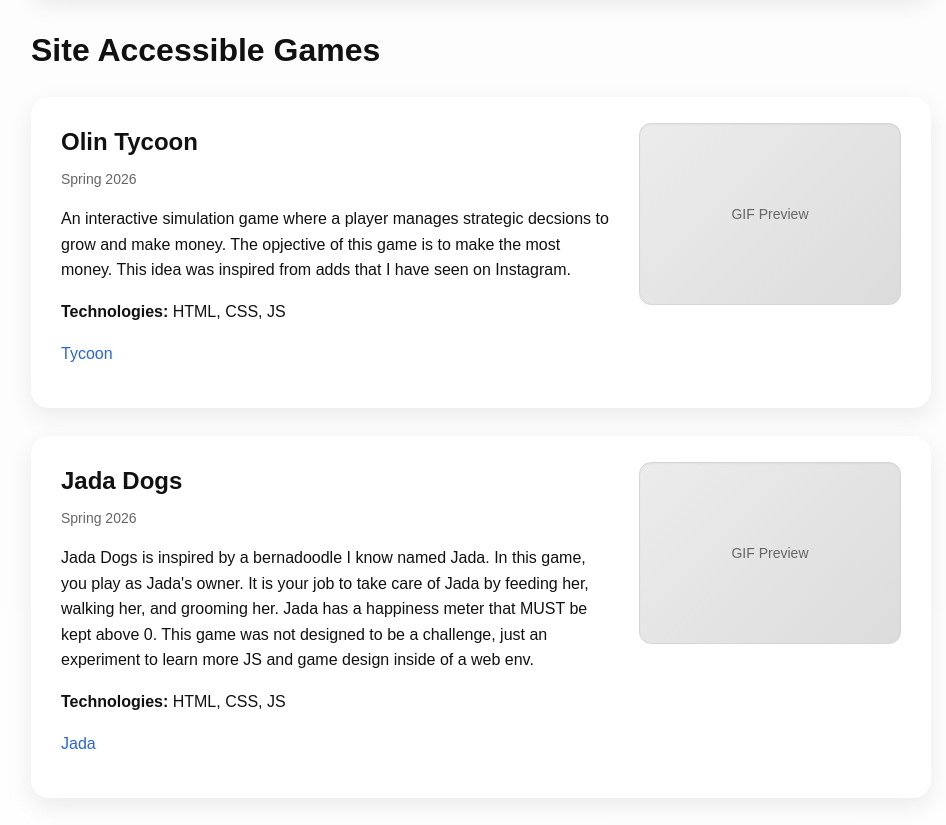
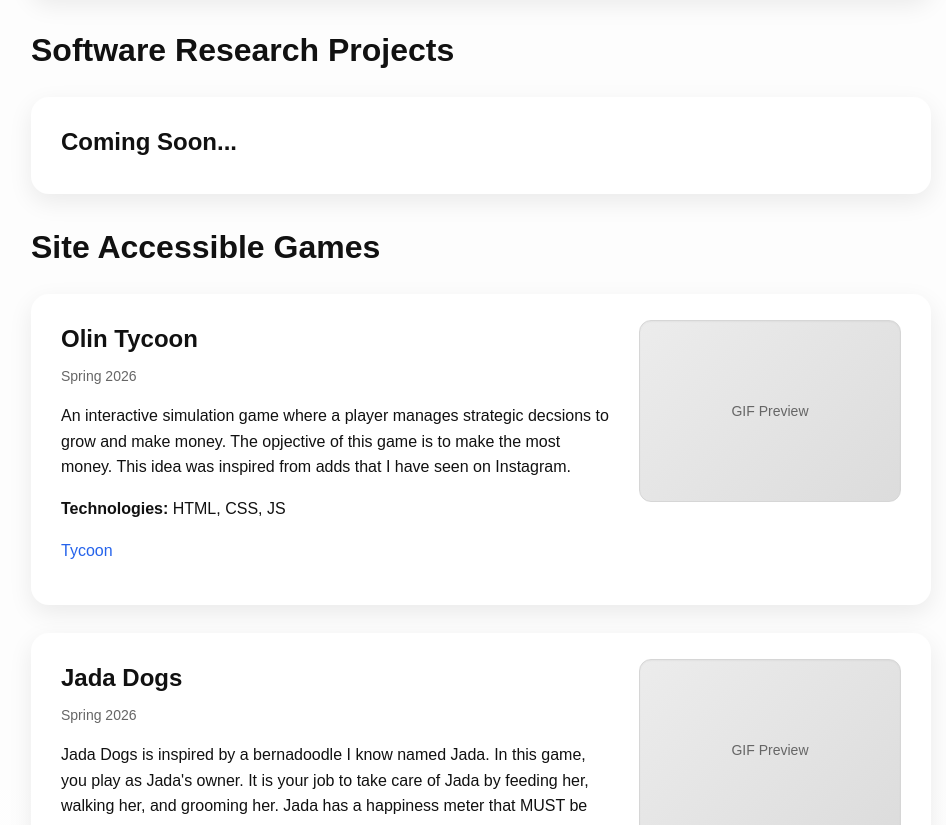
Before and after one commit to gilstero/personalsite, a plain HTML site: page projects/index.html in a window 1280 px wide. Shown: the part 1950-2775 px from the top of the page, without its empty margins (159-1105 px from the left). Drawn offline with Linux system fonts and the light colour scheme.

Commit message:
minor changes

```diff
--- a/projects/index.html
+++ b/projects/index.html
@@ -155,6 +155,16 @@
       </div>
     </section>
 
+    <h1>Software Research Projects</h1>
+
+    <section class="project-card">
+      <div class="project-content">
+        <div class="project-text">
+          <h2>Coming Soon...</h2>
+        </div>
+      </div>
+    </section>
+
     <h1>Site Accessible Games</h1>
 
     <section class="project-card">
```
Also changed, not shown: experience/index.html (+1 -1 lines).
